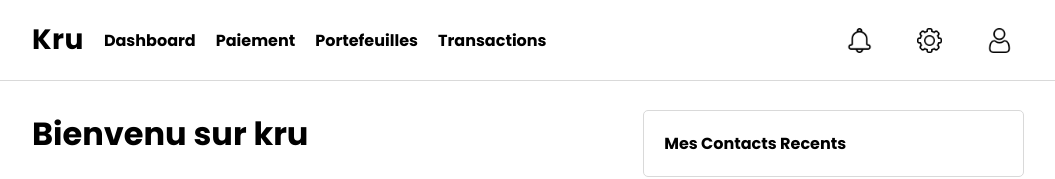
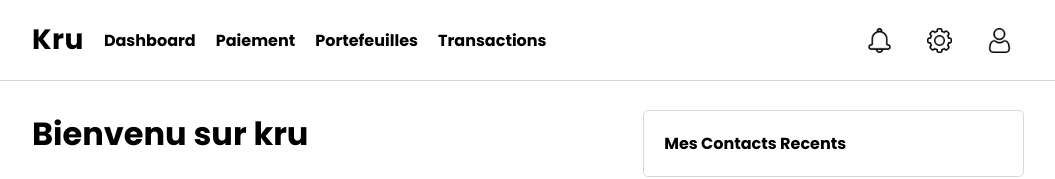
Before and after one commit to pierreEdimo/kru_ui, a Next.js app: page / in a window 1280 px wide. Shown: the top 179 px of the page, without its empty margins (112-1167 px from the left). Built offline with nearby package versions, Linux system fonts and the light colour scheme.

Commit message:
changer la taille du gape

```diff
--- a/styles/app.bar.module.scss
+++ b/styles/app.bar.module.scss
@@ -31,7 +31,7 @@
   height: inherit;
   align-items: center;
   display: flex;
-  gap: 20px;
+  gap: 10px;
 }
 
 .menuIcons a{
```
